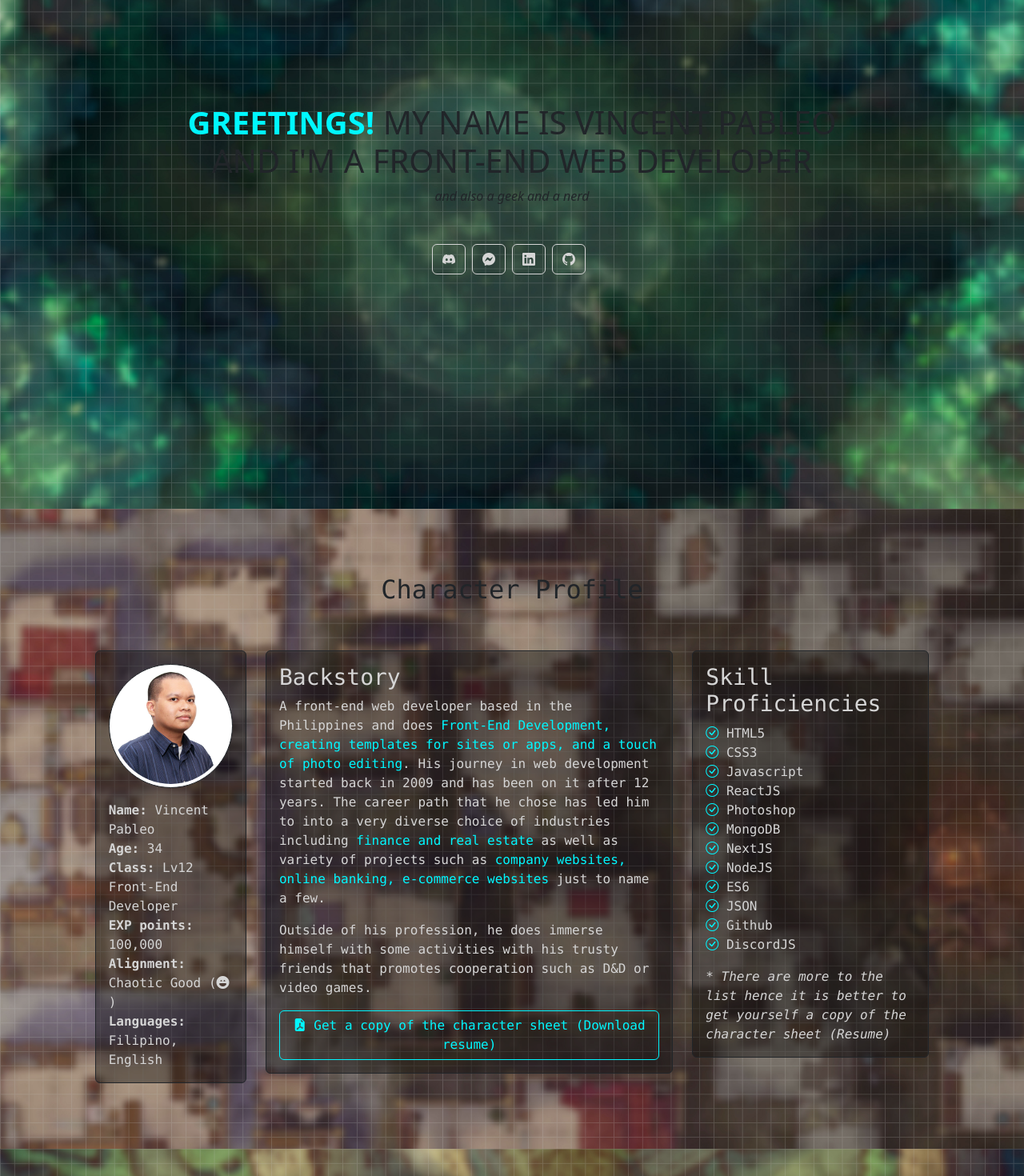
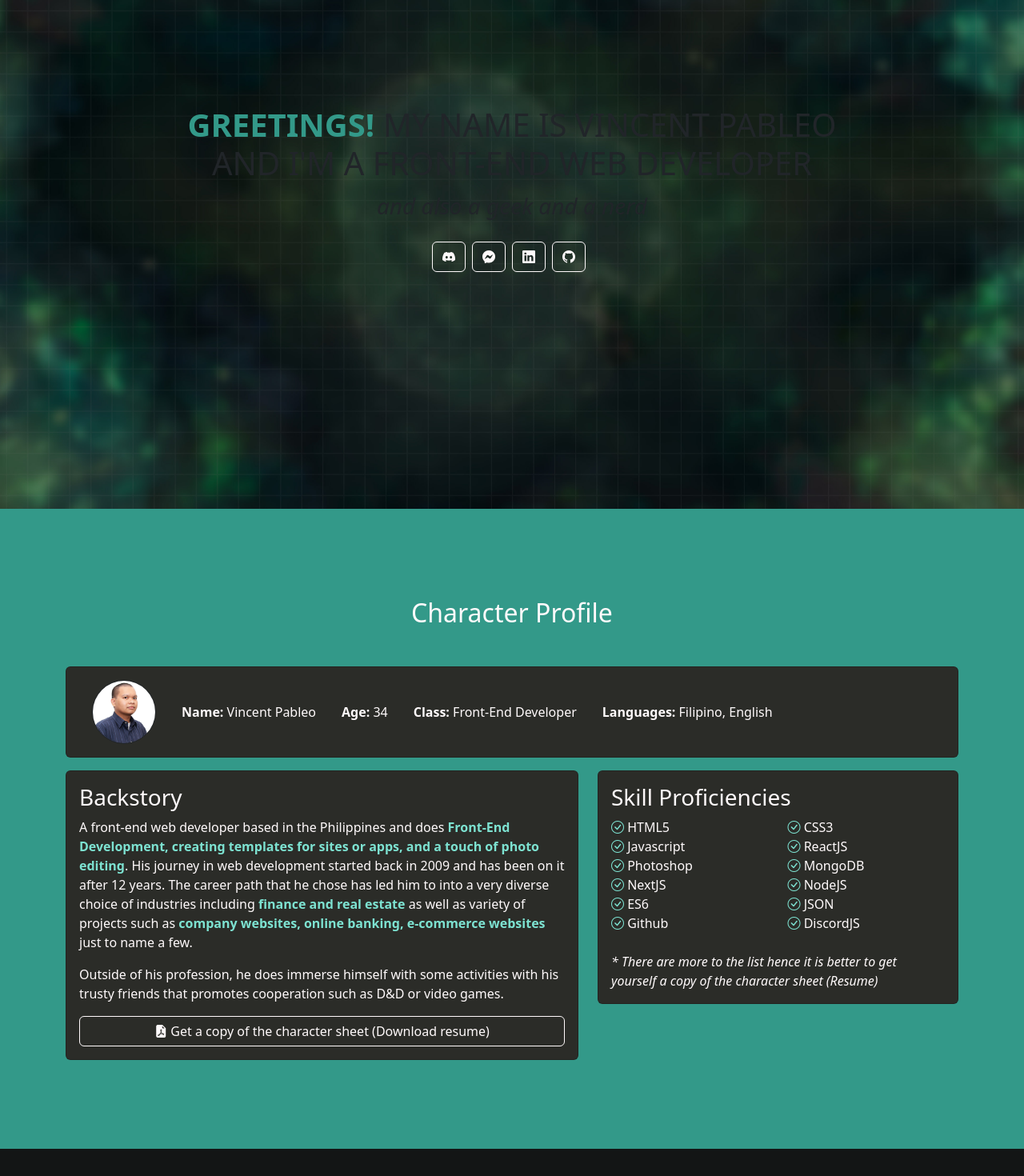
Before and after one commit to hellkite527/portfolio, a Next.js app: page / in a window 1280 px wide. Shown: the part 220-1690 px from the top of the page at 80% size. Built offline with nearby package versions, Linux system fonts and the light colour scheme.

Commit message:
design changes

```diff
--- a/components/about.js
+++ b/components/about.js
@@ -1,5 +1,6 @@
 import React from 'react';
 
+import Container from 'react-bootstrap/Container'
 import Row from 'react-bootstrap/Row';
 import Col from 'react-bootstrap/Col';
 
@@ -18,10 +19,10 @@ class About extends React.Component {
       <>
         <Row id="About">
           <Col className="about">
-            <div>
+            <Container>
               <Row>
                 <Col xs={12} className="text-center mb-3 mb-md-5">
-                  <h2>Character Profile</h2>
+                  <h2 className='mb-0'>Character Profile</h2>
                 </Col>
 
                 <BioCard dateOfBirth={dateOfBirth} />
@@ -31,7 +32,7 @@ class About extends React.Component {
                 <SkillCard skills={skills} />
 
               </Row>
-            </div>
+            </Container>
           </Col>
         </Row>
       </>
--- a/components/backstory.js
+++ b/components/backstory.js
@@ -4,12 +4,12 @@ import Button from 'react-bootstrap/Button';
 
 export default function BackstoryCard() {
   return (
-    <Col xs={12} md={{span: 5, offset: 0}} className='mb-3 mb-md-0'>
-      <Card className='listCard'>
+    <Col xs={12} md={7} className='mb-3 mb-md-0'>
+      <Card className='biocard'>
         <Card.Body>
           <h3>Backstory</h3>
           <Card.Text>
-            A front-end web developer based in the Philippines and does <span className='highlight'>Front-End Development, creating templates for sites or apps, and a touch of photo editing</span>. His journey in web development started back in 2009 and has been on it after 12 years. The career path that he chose has led him to into a very diverse choice of industries including <span className='highlight'>finance and real estate</span> as well as variety of projects such as <span className='highlight'>company websites, online banking, e-commerce websites</span> just to name a few.
+            A front-end web developer based in the Philippines and does <b className='highlight'>Front-End Development, creating templates for sites or apps, and a touch of photo editing</b>. His journey in web development started back in 2009 and has been on it after 12 years. The career path that he chose has led him to into a very diverse choice of industries including <b className='highlight'>finance and real estate</b> as well as variety of projects such as <b className='highlight'>company websites, online banking, e-commerce websites</b> just to name a few.
           </Card.Text>
           <Card.Text>
             Outside of his profession, he does immerse himself with some activities with his trusty friends that promotes cooperation such as D&amp;D or video games.
--- a/components/banner.js
+++ b/components/banner.js
@@ -8,11 +8,11 @@ export default function Banner({socialMedia}) {
       <Col className="banner">
         <Row>
           <Col>
-            <div className="mb-5">
+            <div className="mb-4">
               <h1 className="text-uppercase">
-                <b className="highlight">Greetings!</b> My name is Vincent Pableo<br />and I&apos;m a front-end web developer
+                <b className='darkAccent'>Greetings!</b> My name is Vincent Pableo<br />and I&apos;m a front-end web developer
               </h1>
-              <p className='fw-lighter fst-italic'>and also a geek and a nerd</p>
+              <p className='fw-lighter fst-italic fs-3'>and also a geek and a nerd</p>
             </div>
             <Row>
               <Col>
--- a/components/bio.js
+++ b/components/bio.js
@@ -15,23 +15,18 @@ export default function BioCard({dateOfBirth}) {
   }
 
   return (
-    <Col xs={12} md={{span: 2, offset: 1}} className='mb-3 mb-md-0'>
-      <Card className='listCard'>
+    <Col xs={12} md={12} className='mb-3'>
+      <Card className='biocard'>
         <Card.Body>
-          <Image className="profilePic" src='/vincent-pableo.jpg' alt="Vincent Pableo" />
-          <Card.Text>
-            <b>Name:</b> Vincent Pableo
-            <br />
-            <b>Age:</b> { getAge(dateOfBirth) }
-            <br />
-            <b>Class:</b> Lv12 Front-End Developer
-            <br />
-            <b>EXP points:</b> 100,000
-            <br />
-            <b>Alignment:</b> Chaotic Good (<i className="bi bi-emoji-laughing-fill"></i>)
-            <br />
-            <b>Languages:</b> Filipino, English
-          </Card.Text>
+          <div className='bioAlign'>
+            <div>
+              <Image className="profilePic" src='/vincent-pableo.jpg' alt="Vincent Pableo" />
+            </div>
+            <div><b>Name:</b> Vincent Pableo</div>
+            <div><b>Age:</b> { getAge(dateOfBirth) }</div>
+            <div><b>Class:</b> Front-End Developer</div>
+            <div><b>Languages:</b> Filipino, English</div>
+          </div>
         </Card.Body>
       </Card>
     </Col>
--- a/components/projects.js
+++ b/components/projects.js
@@ -36,7 +36,7 @@ function projCard(project,index) {
           </Card.Text>
 
           {
-            project.techStack.map(tech => <Badge className="me-1 mb-1 dark-accent-bg" key={`${index}-${project.name}-${tech}`}>{ tech }</Badge>)
+            project.techStack.map(tech => <Badge className="me-1 mb-1 darkAccent-bg" key={`${index}-${project.name}-${tech}`}>{ tech }</Badge>)
           }
         </Card.Body>
       </Card>
--- a/components/skills.js
+++ b/components/skills.js
@@ -1,17 +1,26 @@
+import Row from 'react-bootstrap/Row';
 import Col from 'react-bootstrap/Col';
 import Card from 'react-bootstrap/Card';
 
 export default function SkillCard({skills}) {
   return (
-    <Col xs={12} md={{ span: 3, offset: 0 }}>
-      <Card className='listCard'>
+    <Col xs={12} md={5}>
+      <Card className='biocard'>
         <Card.Body>
           <h3>Skill Proficiencies</h3>
-          <Card.Text>
+
+          <Row className='mb-4'>
             {
-              skills.map(skill => <><i className="bi bi-check-circle highlight"></i> {skill} <br/> </> )
+              skills.map(skill => (
+                <Col key={`skill-${skill}`} xs={12} md={6}>
+                  <Card.Text>
+                    <i className="bi bi-check-circle highlight"></i> {skill}
+                  </Card.Text>
+                </Col>
+              ))
             }
-          </Card.Text>
+          </Row>
+
           <Card.Text>
             <i>* There are more to the list hence it is better to get yourself a copy of the character sheet (Resume)</i>
           </Card.Text>
--- a/styles/globals.scss
+++ b/styles/globals.scss
@@ -1,9 +1,10 @@
 @import "~bootstrap/scss/bootstrap";
 
-$highlight: #00f7ff;
-$dark-accent: #003d3f;
-$white: #d5d5d5;
-$black: #080808;
+$color1: #7DE2D1;
+$color2: #339989;
+$color3: #2B2C28;
+$white: #FFFAFB;
+$black: #131515;
 
 @mixin background-opacity($color, $opacity: 0.3) {
   background: $color; /* The Fallback */
@@ -14,12 +15,8 @@ $black: #080808;
   color: rgba($color, $opacity);
 }
 
-@mixin propertyHighlightColor($input) {
-  #{$input}: $highlight !important;
-}
-
-@mixin propertyDarkAccentColor($input) {
-  #{$input}: $dark-accent !important;
+@mixin propertyColor($input, $value) {
+  #{$input}: $value !important;
 }
 
 @media (prefers-color-scheme: dark) {
@@ -36,27 +33,27 @@ html {
   scroll-behavior: smooth;
 }
 
-.highlight{
-  color: $highlight;
+.darkAccent{
+  color: $color2;
 
   &-bg {
-    @include propertyHighlightColor(background-color);
+    @include propertyColor(background-color, $color2);
   }
 
   &-border {
-    @include propertyHighlightColor(border-color);
+    @include propertyColor(border-color, $color2);
   }
 }
 
-.dark-accent{
-  color: $dark-accent;
+.highlight{
+  color: $color1;
 
   &-bg {
-    @include propertyDarkAccentColor(background-color);
+    @include propertyColor(background-color, $color1);
   }
 
   &-border {
-    @include propertyDarkAccentColor(border-color);
+    @include propertyColor(border-color, $color1);
   }
 }
 
@@ -74,45 +71,20 @@ html {
 .backgroundSettings {
   background-size: cover;
   background-attachment: fixed;
-
 }
 
 .listCard {
   @extend .border;
   @extend .border-dark;
-
-  @include background-opacity($black, 0.4);
-
   color: $white;
-}
-
-.workCard {
-  @extend .mb-3;
-
-  @extend .listCard;
-}
-
-.projectCard {
-  @extend .h-100;
-
-  @extend .listCard;
-
-  a {
-    @extend .link-light;
-
-    text-decoration: none;
-  }
 }
 
 .portfolio-nav{
   @extend .navbar-expand-lg;
   @extend .navbar-dark;
   @extend .sticky-top;
-}
 
-.portfolio-nav, .footer {
-  background-image: url("../public/nav-footer-bg.png");
-  background-repeat: repeat;
+  background-color: $black;
 }
 
 .banner {
@@ -133,10 +105,21 @@ html {
   background-color: transparent;
 
   &:hover {
-    color: $highlight;
-    border-color: $highlight;
-    background-color: $dark-accent;
+    color: $white;
+    border-color: $color2;
+    background-color: $color1;
   }
+
+  &:active, &:focus {
+    color: $white;
+    border-color: $color2;
+    background-color: $color2;
+  }
+
+  &:focus {
+    box-shadow: 0 0 0 0.25rem rgba($color1, 0.5) !important;
+  }
+
 
   .footer-social &:last-child {
     @extend .me-0;
@@ -144,46 +127,105 @@ html {
 }
 
 .about {
-  @extend .font-monospace;
+  @extend .fullWindowContainer;
 
-  @extend .fullWindowContainer;
-  @extend .backgroundSettings;
-
-  background-image: url("../public/about-bg.jpg");
+  background-color: $color2;
+  color: $white;
 
   .profilePic {
     @extend .rounded-circle;
-    @extend .img-thumbnail;
     @extend .mb-3;
+    @extend .mb-md-0;
     @extend .border;
     @extend .border-dark;
+
+    height: auto;
+    max-width: 100%;
+
+    @include media-breakpoint-up(md) {
+      max-width: 80px;
+    }
   }
 
   .cv-btn {
-    @extend .highlight;
-    border-color: $highlight;
+    color: $white;
+    border-color: $white;
 
     &:hover{
-      @include background-opacity($dark-accent, 0.8);
+      background-color: $color2;
+      color: $white;
+      border-color: $color2;
+    }
 
+    &:active, &:focus {
       color: $white;
+      border-color: $color2;
+      background-color: $color2;
+    }
+
+    &:focus {
+      box-shadow: 0 0 0 0.25rem rgba($color2, 0.5) !important;
     }
   }
 }
 
-.workExpBg, .projListBg {
-  @extend .backgroundSettings;
+.biocard {
+  color: $white;
+  background-color: $color3;
+
+  .bioAlign {
+    @extend .d-flex;
+    @extend .flex-column;
+    @extend .align-items-md-center;
+
+    border: 0 !important;
+    background-color: transparent !important;
+    color: $white !important;
+
+    @include media-breakpoint-up(md) {
+      @extend .flex-md-row;
+    }
+
+    & > div {
+      @extend .px-md-3;
+    }
+  }
 }
 
+
 .workExpBg {
-  background-image: url("../public/work-exp-bg.jpg");
+  background-color: $black;
+}
+
+.workCard {
+  @extend .mb-3;
+
+  @extend .listCard;
+
+  background-color: $color3;
 }
 
 .projListBg {
-  background-image: url("../public/project-list-bg.jpg");
+  background-color: $color3;
+}
+
+.projectCard {
+  @extend .h-100;
+
+  @extend .listCard;
+
+  background-color: $black;
+
+  a {
+    @extend .link-light;
+
+    text-decoration: none;
+  }
 }
 
 .footer {
   @extend .py-5;
   @extend .text-center;
+
+  background-color: $black;
 }
```
Also changed, not shown: public/banner-bg.jpg.
